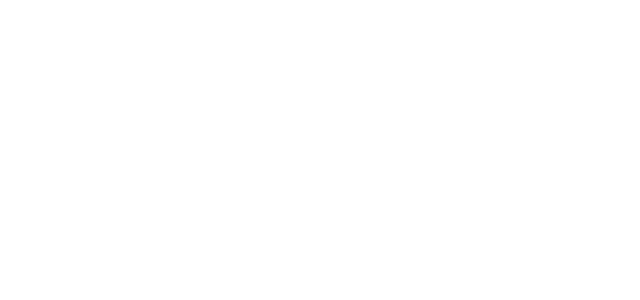
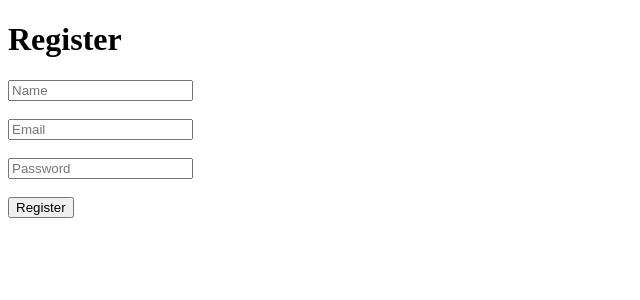
Before and after one commit to kevinjohny111-dot/resumeanalyser, a React (Vite) app in the folder frontend/: page /register in a window 1280 px wide. Before the commit this address had no page. Shown: the top 300 px of the page, without its empty margins (0-640 px from the left). Built offline with nearby package versions, Linux system fonts and the light colour scheme.

Commit message:
signup button added

```diff
--- a/frontend/src/App.tsx
+++ b/frontend/src/App.tsx
@@ -5,6 +5,7 @@ import UploadResume from "./pages/UploadResume";
 import MyResumes from "./pages/MyResumes";
 import ProtectedRoute from "./components/ProtectedRoute";
 import ResumeDetails from "./pages/ResumeDetails";
+import Register from "./pages/Register";
 function App() {
   return (
     <Routes>
@@ -41,6 +42,11 @@ function App() {
           </ProtectedRoute>
         }
       />
+      <Route
+       path="/register"
+        element={<Register />}
+        />
+
     </Routes>
   );
 }
--- /dev/null
+++ b/frontend/src/pages/Register.tsx
@@ -0,0 +1,59 @@
+import { useState } from "react";
+import api from "../api";
+
+function Register() {
+  const [name, setName] = useState("");
+  const [email, setEmail] = useState("");
+  const [password, setPassword] = useState("");
+
+  const handleRegister = async () => {
+    try {
+      await api.post("/register", {
+        name,
+        email,
+        password,
+      });
+
+      alert("User created!");
+    } catch (error) {
+      console.error(error);
+    }
+  };
+
+  return (
+    <div>
+      <h1>Register</h1>
+
+      <input
+        placeholder="Name"
+        value={name}
+        onChange={(e) => setName(e.target.value)}
+      />
+
+      <br /><br />
+
+      <input
+        placeholder="Email"
+        value={email}
+        onChange={(e) => setEmail(e.target.value)}
+      />
+
+      <br /><br />
+
+      <input
+        type="password"
+        placeholder="Password"
+        value={password}
+        onChange={(e) => setPassword(e.target.value)}
+      />
+
+      <br /><br />
+
+      <button onClick={handleRegister}>
+        Register
+      </button>
+    </div>
+  );
+}
+
+export default Register;
--- a/frontend/src/pages/login.tsx
+++ b/frontend/src/pages/login.tsx
@@ -80,6 +80,12 @@ navigate("/dashboard");
 >
   Login
 </button>
+
+<button
+  onClick={() => navigate("/register")}
+>
+  Sign Up
+</button>
     </div>
   );
 }
```
